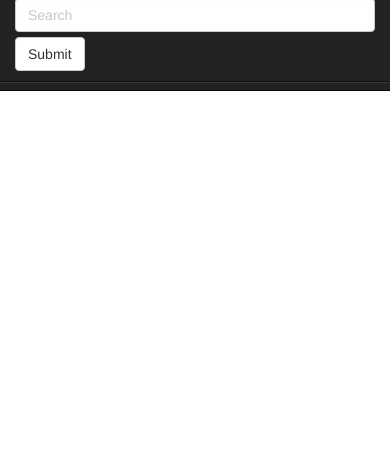
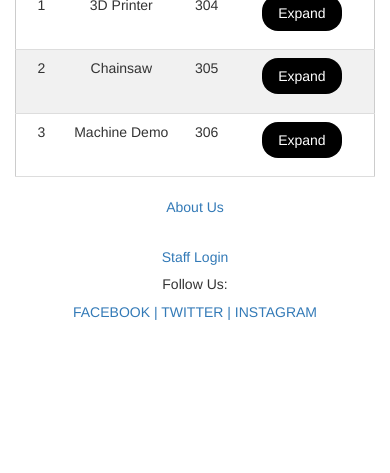
Before and after one commit to jenii88/Makers, a PHP site: page /hist.php in a window 390 px wide. Shown: the part 371-844 px from the top of the page. Run offline with PHP 8.4, Linux system fonts and the light colour scheme; data comes from the database, SQL or seed files in the repository.

Commit message:
Update hist.php
Updated the history page, it has the new layout as well. using student.css. Hardcoded the Tool_ID for now.

```diff
--- a/Senior Design/hist.php
+++ b/Senior Design/hist.php
@@ -18,6 +18,7 @@
     width:70%;
     margin-left:2%;
     margin-right:5%;
+    /* margin-top:10%; */
   }
 
 
@@ -26,30 +27,10 @@
 
 </head>
 <body>
-  <nav class="navbar navbar-inverse navbar-fixed-top">
-		<div class="container">
-			<div class = "navbar-header">
-				 <button type="button" class="navbar-toggle collapsed" data-toggle="collapse" data-target="#bs-example-navbar-collapse-1" aria-expanded="false">
-        			<span class="sr-only">Toggle navigation</span>
-        			<span class="icon-bar"></span>
-       				 <span class="icon-bar"></span>
-        			<span class="icon-bar"></span>
-      			</button>
-      			<a class="brand" href="#"><img src="https://media.nbcdfw.com/images/652*489/uta+university+of+texas+arlington.jpg" /></a>
-
-			</div>
-			<form class="navbar-form navbar-right" role="search">
-  				<div class="form-group">
-    			<input type="text" class="form-control" placeholder="Search">
-  				</div>
-  				<button type="submit" class="btn btn-default">Submit</button>
-			</form>
-
-		</div>
-		</nav>
-
-
-  <!--- header & design for website starts here --->
+  <!--- Code for the layout of the page, referencing student.css above in the scripts as well --->
+  <header>
+      <img src="https://www.uta.edu/_templates/_images/responsive/uta-logo-main.png" >
+    </header>
 
 
   		 <div class="topnav">
@@ -58,6 +39,7 @@
     			<a href="#machine">Machines</a>
     			<a href="#History">History</a>
   		</div>
+
 
 <!--- header &design for website ends here --->
 
@@ -120,8 +102,9 @@ $result = $conn->query($sql);
 </tbody>
 </table>
 </div>
+<!--- table code ends here --->
 
-<!-- Modal -->
+<!-- Modal + table 2 starts here -->
 <div id="id01" class="w3-modal w3-animate-opacity">
   <div class="w3-modal-content w3-card-4">
     <header class="w3-container w3-blue">
@@ -135,7 +118,7 @@ $result = $conn->query($sql);
           $sql2 = "SELECT h.Timestamp, v.User_ID, u.Firstname FROM User u
                     LEFT JOIN History h ON u.User_ID=h.User_ID
                     LEFT JOIN Verify v ON v.User_ID=u.User_ID
-                    WHERE h.TOOL_ID=1";
+                    WHERE h.TOOL_ID=1"; // hard coded the Tool_ID = 1, need to grab this unit from button in table 1
 
           $result2 = $conn->query($sql2) or die ($conn->error);
            ?>
@@ -152,13 +135,12 @@ $result = $conn->query($sql);
                <?php
                while($row2 = $result2->fetch_assoc()){
                  echo "<tr>
-                 <td>".$row2["User_ID"]."</td>
-                 <td>".$row2["Firstname"]."</td>
-                 <td>";if ($row2["Timestamp"]==NULL) {
-                        echo "Currently in use.";
-                      }else {
-                        echo $row2["Timestamp"]."</td></tr>";
-                      }
+                 <td>".$row2["User_ID"]."</td><td>".$row2["Firstname"]."</td><td>";
+                 if ($row2["Timestamp"]==NULL) {
+                   echo "CURRENTLY IN USE";
+                 }else {
+                   echo $row2["Timestamp"]."</td></tr>";
+                 }
                }
                ?>
              </tbody>
@@ -172,7 +154,34 @@ $result = $conn->query($sql);
 <?php
 mysqli_close($conn);
 ?>
+<!-- TABLE 2 ENDS HERE, CLOSE CONNECTION TO DATABASE --->
 
+<!-- footer code starts here -->
+
+<div class="footer">
+        		<div class="col-sm-4 text-center">
+        			<br />
+           		 <p><a href="#" class="about">About Us</a></p>
+
+
+           		 </div>
+            	<div class="col-sm-4 text-center border-left">
+
+              	<br />
+               	<a href="#" class="about">Staff Login</a>
+           		</div>
+           		<div class="col-sm-4 col-xs-12 text-center border-left">
+            		<h5 class="ft-text-title">Follow Us:</h5>
+            		<div class="pspt-dtls">
+                		<a href="#" class="about">FACEBOOK | </a>
+               			 <a href="#" class="about">TWITTER | </a>
+                		<a href="#" class="about">INSTAGRAM</a>
+               			 <br><br><br><br><br><br><br>
+            		</div>
+       			 </div>
+
+		</div>
+<!-- footer code ends here --->
 
 </body>
 </html>
```
